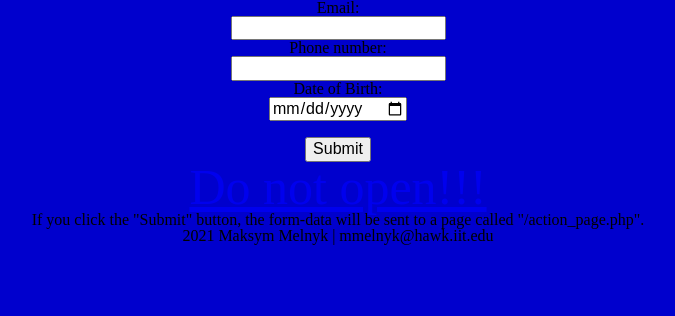
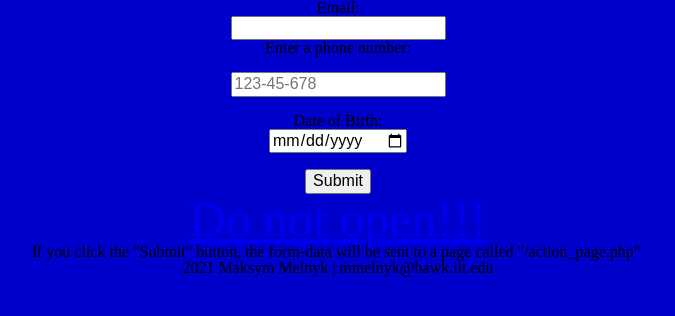
Before and after one commit to itmd-362-spring2021-Maksym-Melnyk/lab2, a plain HTML site: page index.html in a window 1280 px wide. Shown: the whole page, without its empty margins (302-977 px from the left). Drawn offline with Linux system fonts and the light colour scheme.

Commit message:
second try type

```diff
--- a/index.html
+++ b/index.html
@@ -13,7 +13,8 @@
 <form action="mailto:someone@example.com" method="post" enctype="text/plain">
 Email:<br>
 <input type="email" name="email"><br>
-Phone number:<br> <input type="tel" name="phone"><br>
+<label for="phone">Enter a phone number:</label><br><br>
+  <input type="tel" id="phone" name="phone" placeholder="123-45-678" pattern="[0-9]{3}-[0-9]{2}-[0-9]{3}" required><br><br>
 Date of Birth:<br>
 <input type="date" name="date" size="50"><br><br>
 <input type="submit" value="Submit">
```
